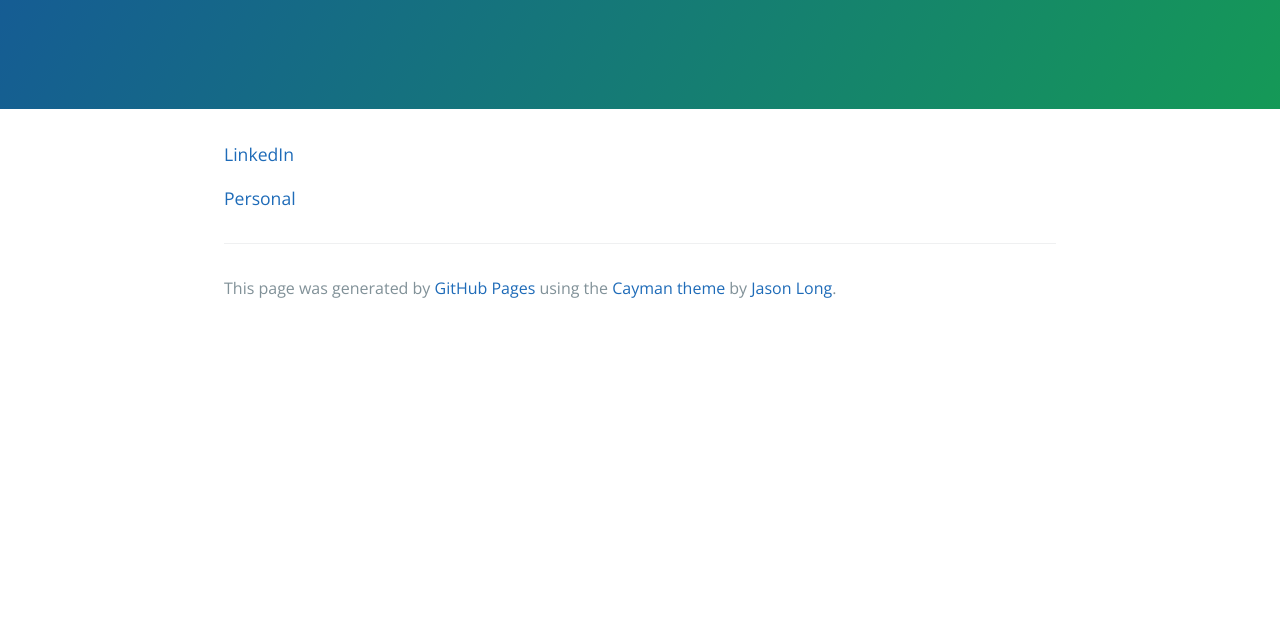
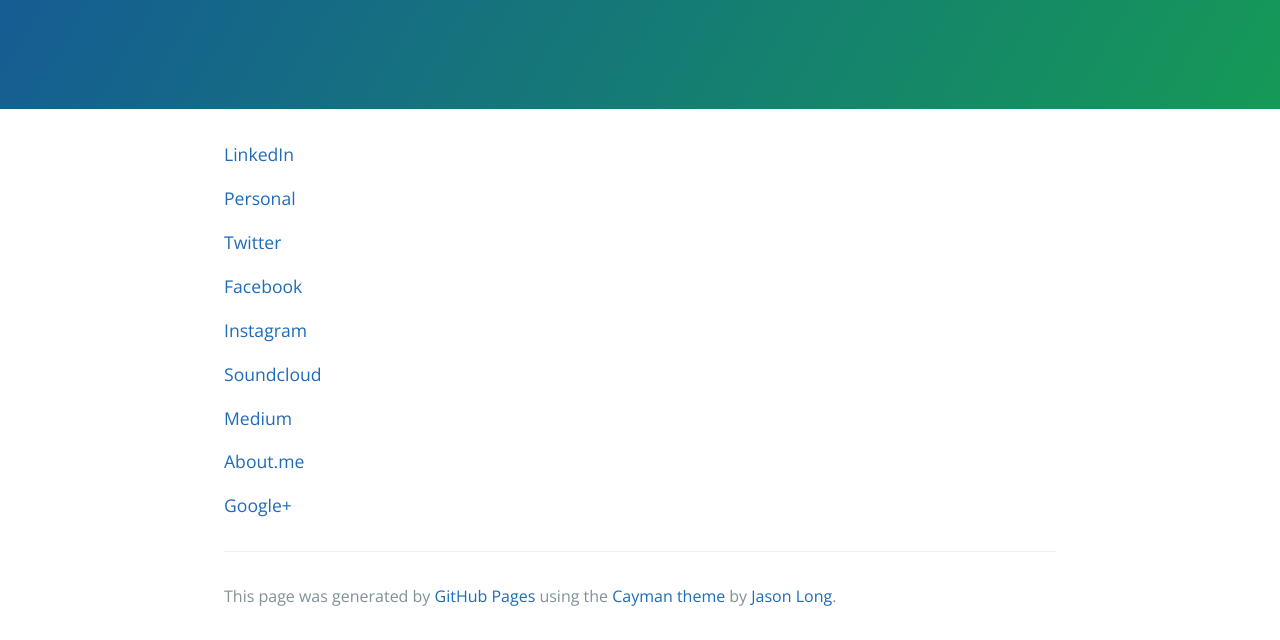
Before and after one commit to jaredpolites/jaredpolites.github.io, a plain HTML site: page index.html in a window 1280 px wide. Shown: the part 208-848 px from the top of the page. Before the commit the page ends 800 px from the top, so only its background shows below. Drawn offline with nearby package versions, Linux system fonts and the light colour scheme.

Commit message:
Replace master branch with page content via GitHub

```diff
--- a/index.html
+++ b/index.html
@@ -20,6 +20,20 @@
 
 <p><a href="https://www.jaredpolites.com">Personal</a></p>
 
+<p><a href="https://twitter.com/jaredpolites">Twitter</a></p>
+
+<p><a href="https://www.facebook.com/JaredPolites">Facebook</a></p>
+
+<p><a href="https://www.instagram.com/jaredpolites/">Instagram</a></p>
+
+<p><a href="https://soundcloud.com/jaredpolites">Soundcloud</a></p>
+
+<p><a href="https://medium.com/@jaredpolites">Medium</a></p>
+
+<p><a href="https://about.me/jaredpolites">About.me</a></p>
+
+<p><a href="https://plus.google.com/+JaredPolitesOfficial">Google+</a></p>
+
       <footer class="site-footer">
 
         <span class="site-footer-credits">This page was generated by <a href="https://pages.github.com">GitHub Pages</a> using the <a href="https://github.com/jasonlong/cayman-theme">Cayman theme</a> by <a href="https://twitter.com/jasonlong">Jason Long</a>.</span>
--- a/params.json
+++ b/params.json
@@ -1,6 +1,6 @@
 {
   "name": "Jared Polites",
   "tagline": "Product, Marketing, VC",
-  "body": "[LinkedIn](https://www.linkedin.com/in/jaredpolites)\r\n\r\n[Personal](https://www.jaredpolites.com)\r\n",
+  "body": "[LinkedIn](https://www.linkedin.com/in/jaredpolites)\r\n\r\n[Personal](https://www.jaredpolites.com)\r\n\r\n[Twitter](https://twitter.com/jaredpolites)\r\n\r\n[Facebook](https://www.facebook.com/JaredPolites)\r\n\r\n[Instagram](https://www.instagram.com/jaredpolites/)\r\n\r\n[Soundcloud](https://soundcloud.com/jaredpolites)\r\n\r\n[Medium](https://medium.com/@jaredpolites)\r\n\r\n[About.me](https://about.me/jaredpolites)\r\n\r\n[Google+](https://plus.google.com/+JaredPolitesOfficial)",
   "note": "Don't delete this file! It's used internally to help with page regeneration."
 }
```
